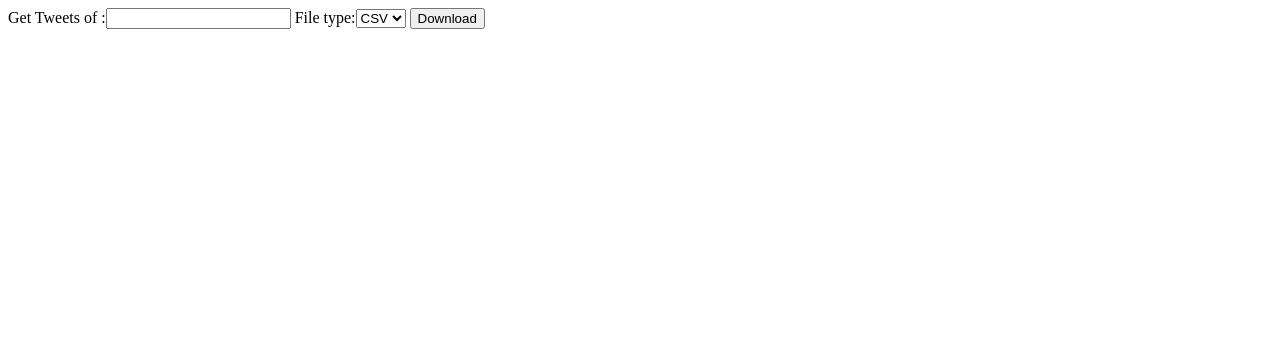
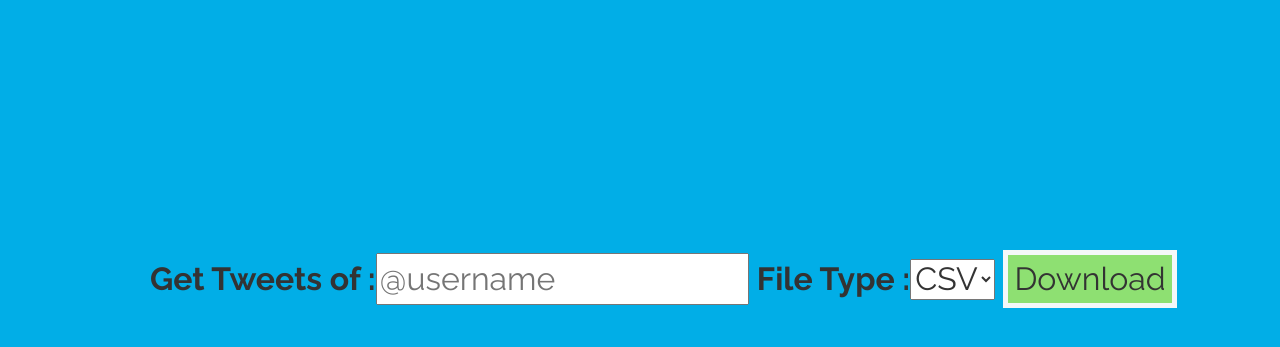
Before and after one commit to valaparthvi/tweet_download, a Django app: page / in a window 1280 px wide. Shown: the top 347 px of the page. Run offline with Django 3.2, Linux system fonts and the light colour scheme; some libraries are stand-ins or nearby versions.

Commit message:
Static files added

```diff
--- a/csv_app/forms.py
+++ b/csv_app/forms.py
@@ -2,5 +2,7 @@ from django import forms
 
 
 class tweetForm(forms.Form):
-    user_name = forms.CharField(label="Get Tweets of ", max_length=100)
-    file_type = forms.ChoiceField(choices=[("CSV", "CSV"), ("XLS", "XLS")])
+    user_name = forms.CharField(label="Get Tweets of ", max_length=100, widget=forms.TextInput(
+        attrs={"placeholder": "@username", "id": "textbox"}))
+    file_type = forms.ChoiceField(label="File Type ", choices=[
+                                  ("CSV", "CSV"), ("XLS", "XLS")])
--- /dev/null
+++ b/csv_app/static/css/base.css
@@ -0,0 +1,25 @@
+body{
+	font-family: 'Raleway', sans-serif;
+	font-size: 32px;
+	align-items: center;
+	/*background-color: #CBE9F2;*/
+	background-color: #01aee7;
+}
+
+#db{
+	background-color: #8EE072;
+	font-family: 'Raleway', sans-serif;
+	border-style: solid;
+	border-color: #F4F8F9;
+	border-width: 5px;
+}
+
+.forms{
+	margin-top: 250px;
+	margin-left: 150px;
+	position: fixed;
+}
+
+#textbox{
+	color: #01aee7;
+}
--- a/csv_app/templates/csv_app/base.html
+++ b/csv_app/templates/csv_app/base.html
@@ -1,5 +1,18 @@
-<form action="{% url 'index' %}" method="POST">
-	{% csrf_token %}
-	{{form}}
-	<input type="submit" value="Download">
-</form>
+{% load staticfiles %}
+<!DOCTYPE html>
+<html>
+<head>
+	<link rel="stylesheet" href="//maxcdn.bootstrapcdn.com/bootstrap/3.2.0/css/bootstrap.min.css">
+	<link rel="stylesheet" href="//maxcdn.bootstrapcdn.com/bootstrap/3.2.0/css/bootstrap-theme.min.css">
+	<link rel="stylesheet" href="{% static 'css/base.css' %}">
+	<link href="https://fonts.googleapis.com/css?family=Raleway:400,700" rel="stylesheet">
+	<title>Tweets Download</title>
+</head>
+<body>
+	<form action="{% url 'index' %}"  method="POST" class="forms">
+		{% csrf_token %}
+		{{form}}
+		<input id='db' type="submit" value="Download">
+	</form>
+</body>
+</html>
--- a/csv_app/urls.py
+++ b/csv_app/urls.py
@@ -2,5 +2,5 @@ from django.conf.urls import url
 from . import views
 
 urlpatterns = [
-    url(r'^$', views.index, name="index")
+    url(r'^$', views.index, name="index"),
 ]
--- a/csv_app/views.py
+++ b/csv_app/views.py
@@ -1,4 +1,4 @@
-from django.shortcuts import render
+from django.shortcuts import render, HttpResponse
 from twito_csv.settings import CONSUMER_KEY, CONSUMER_SECRET
 import tweepy
 from .forms import tweetForm
@@ -11,7 +11,7 @@ def index(request):
         if form.is_valid():
             screen_name = form.cleaned_data['user_name']
             file_type = form.cleaned_data["file_type"]
-
+            form = tweetForm()
             consumer_key = CONSUMER_KEY
             consumer_secret = CONSUMER_SECRET
             access_token = "765174214777249792-SUPa58z6NvnxbACwexOTtYPfDVxYcSz"
@@ -45,6 +45,7 @@ def index(request):
             return f
     else:
         form = tweetForm()
+
     return render(request, 'csv_app/base.html', {'form': form})
 
 
--- a/twito_csv/settings.py
+++ b/twito_csv/settings.py
@@ -119,5 +119,6 @@ USE_TZ = True
 # https://docs.djangoproject.com/en/1.10/howto/static-files/
 
 STATIC_URL = '/static/'
+# MEDIA_URL = '/images/'
 CONSUMER_KEY = 'JCxBbbGjvC5qIneTUJUMUQSzY'
 CONSUMER_SECRET = 'vYDlU2JDXtSe5AtqHdZ1Pc2tf20ZGxU2AQvE1WD5ODIwGYrB01'
```
Also changed, not shown: csv_app/static/images/twitter-circle-logo.png (added).
